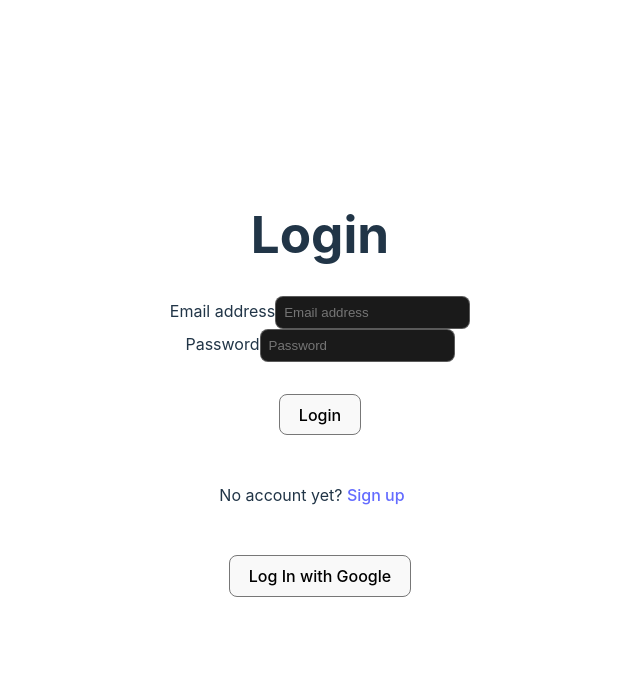
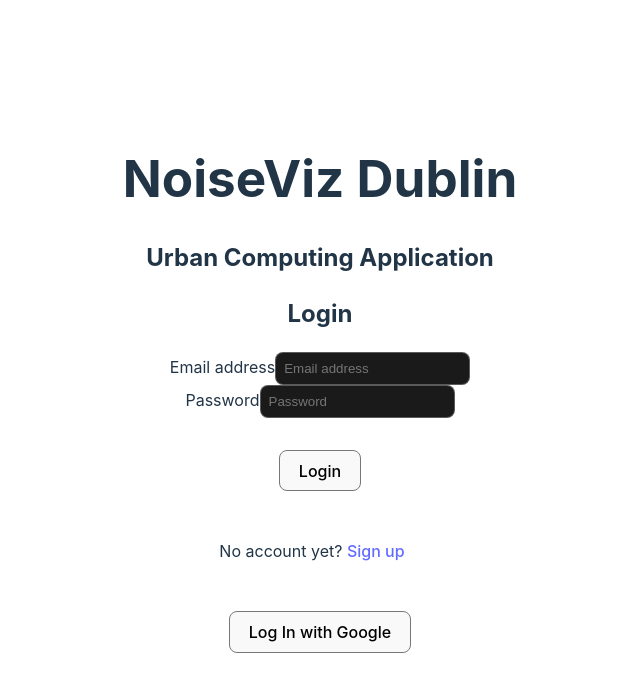
Before and after one commit to olearyd3/NoiseViz-UrbanComputing, a React (Vite) app: page / in a window 1280 px wide. Shown: the top 692 px of the page, without its empty margins (320-960 px from the left). Built offline with nearby package versions, Linux system fonts and the light colour scheme.

Commit message:
Minor changes to Login page heading

```diff
--- a/src/pages/Login.jsx
+++ b/src/pages/Login.jsx
@@ -48,7 +48,9 @@ function Login() {
 
   return (
     <div>
-      <h1>Login</h1>
+        <h1>NoiseViz Dublin</h1>
+        <h2>Urban Computing Application</h2>
+      <h2>Login</h2>
       <form>
         <div>
           <label htmlFor="email-address">Email address</label>
```
